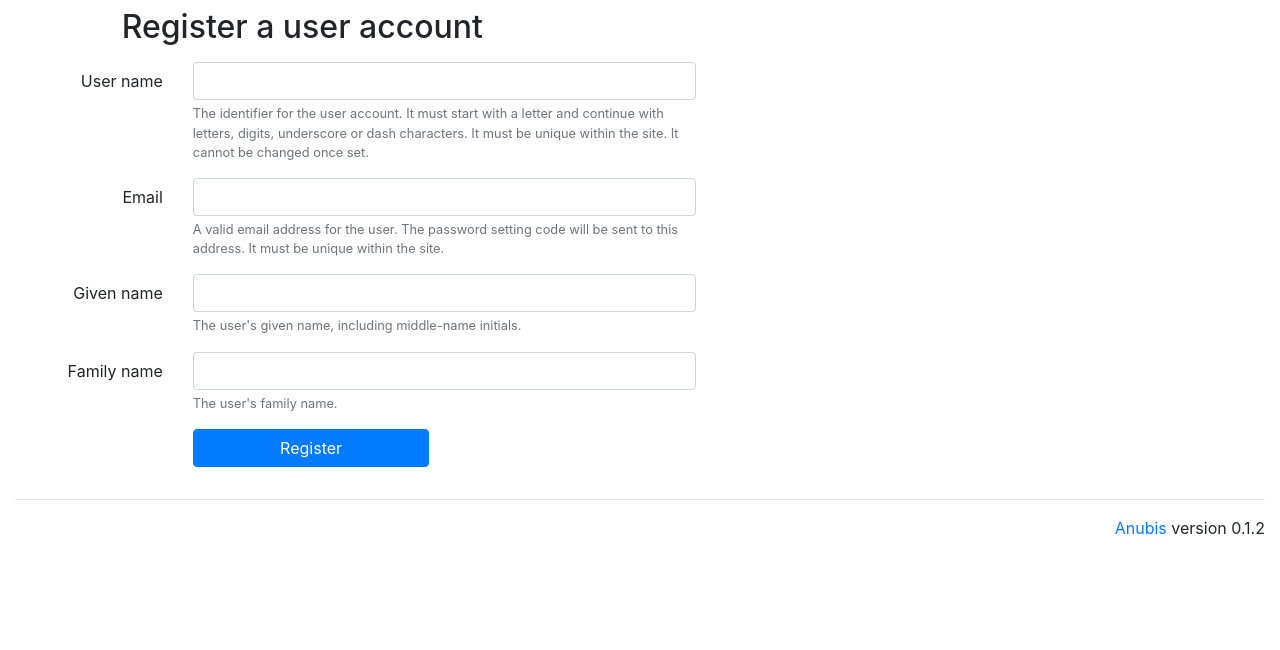
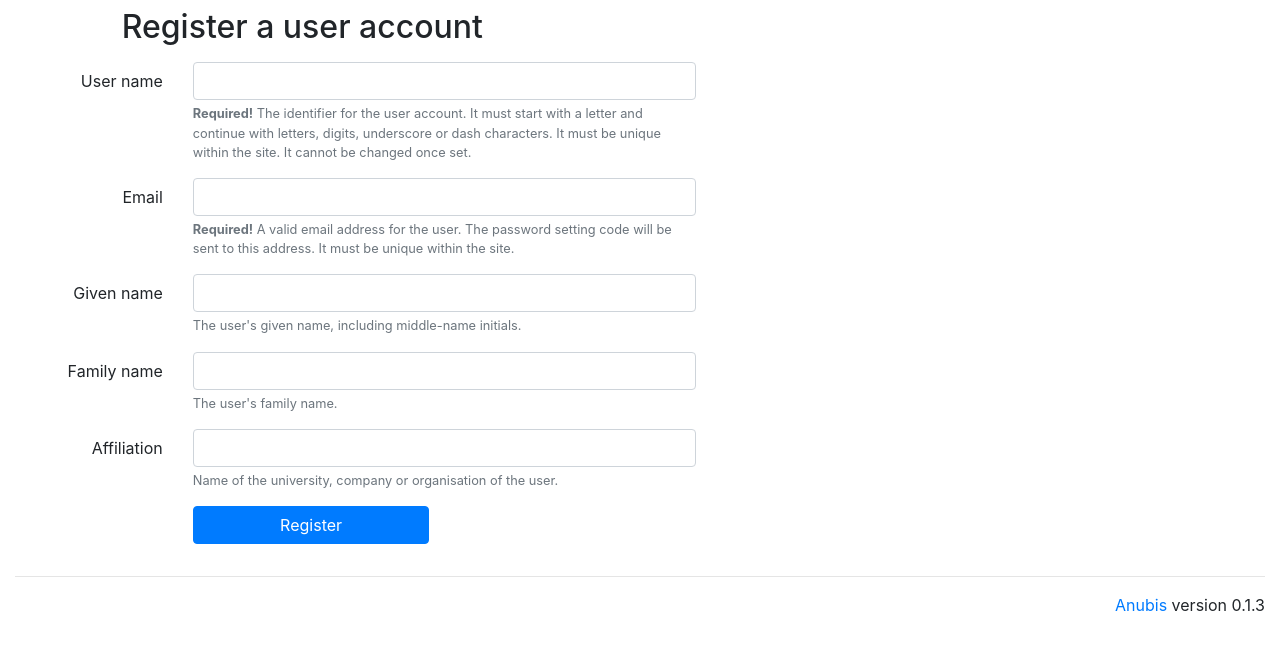
Before and after one commit to ScilifelabDataCentre/Anubis, a Flask app: page /user/register in a window 1280 px wide. Shown: the part 58-708 px from the top of the page. Run offline with Flask 2, Linux system fonts and the light colour scheme; data that the repository does not hold is empty; parts of the project's set-up code (start-up, migrations or seed data) failed here and were passed over; some libraries are stand-ins or nearby versions.

Commit message:
Added user affiliation. Closes #3.

```diff
--- a/anubis/__init__.py
+++ b/anubis/__init__.py
@@ -2,7 +2,7 @@
 
 import re
 
-__version__ = '0.1.2'
+__version__ = '0.1.3'
 
 class Constants:
     VERSION     = __version__
--- a/anubis/templates/user/profile.html
+++ b/anubis/templates/user/profile.html
@@ -28,6 +28,12 @@
     <th class="text-right">Family name</th>
     <td>{{ user.get('familyname') or '-' }}</td>
   </tr>
+  {% if config['USER_AFFILIATION'] %}
+  <tr>
+    <th class="text-right">Affiliation</th>
+    <td>{{ user.get('affiliation') or '-' }}</td>
+  </tr>
+  {% endif %}
   <tr>
     <th class="text-right">API key</th>
     <td>{{ user.get('apikey') or '-' }}</td>
--- a/anubis/templates/user/register.html
+++ b/anubis/templates/user/register.html
@@ -15,6 +15,7 @@
       <input type="text" class="form-control" id="username" name="username"
              aria-describedby="usernameHelp">
       <small id="usernameHelp" class="form-text text-muted">
+        <strong>Required!</strong>
         The identifier for the user account. It must start with a
 	letter and continue with letters, digits, underscore or dash
 	characters. It must be unique within the site. It cannot be
@@ -28,6 +29,7 @@
       <input type="text" class="form-control" id="email" name="email"
              aria-describedby="emailHelp">
       <small id="emailHelp" class="form-text text-muted">
+        <strong>Required!</strong>
 	A valid email address for the user. The password setting code
 	will be sent to this address. It must be unique within the
 	site.
@@ -56,6 +58,20 @@
       </small>
     </div>
   </div>
+  {% if config['USER_AFFILIATION'] %}
+  <div class="form-group row">
+    <label for="affiliation" class="col-md-2 col-form-label text-right">
+      Affiliation</label>
+    <div class="col-md-6">
+      <input type="text" class="form-control"
+             id="affiliation" name="affiliation"
+             aria-describedby="affiliationHelp">
+      <small id="affiliationHelp" class="form-text text-muted">
+        Name of the university, company or organisation of the user.
+      </small>
+    </div>
+  </div>
+  {% endif %}
   <div class="form-group row">
     <div class="col-md-3 offset-md-2">
       <button type="submit" class="btn btn-block btn-primary">Register</button>
--- a/anubis/user.py
+++ b/anubis/user.py
@@ -59,6 +59,8 @@ def register():
                 saver.set_email(flask.request.form.get('email'))
                 saver['givenname'] = flask.request.form.get('givenname') or None
                 saver['familyname'] = flask.request.form.get('familyname') or None
+                if flask.current_app.config['USER_AFFILIATION']:
+                    saver['affiliation'] = flask.request.form.get('affiliation') or None
                 saver.set_role(constants.USER)
                 saver.set_password()
             user = saver.doc
@@ -181,6 +183,8 @@ def edit(username):
                     saver.set_email(email)
             saver['givenname'] = flask.request.form.get('givenname') or None
             saver['familyname'] = flask.request.form.get('familyname') or None
+            if flask.current_app.config['USER_AFFILIATION']:
+                saver['affiliation'] = flask.request.form.get('affiliation') or None
             if is_admin_and_not_self(user):
                 saver.set_role(flask.request.form.get('role'))
             if flask.request.form.get('apikey'):
```
Also changed, not shown: anubis/templates/user/edit.html (+15 -0 lines).
